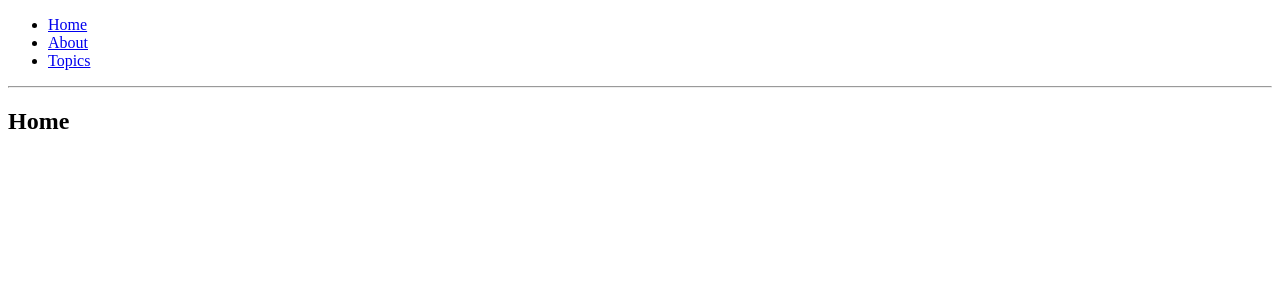
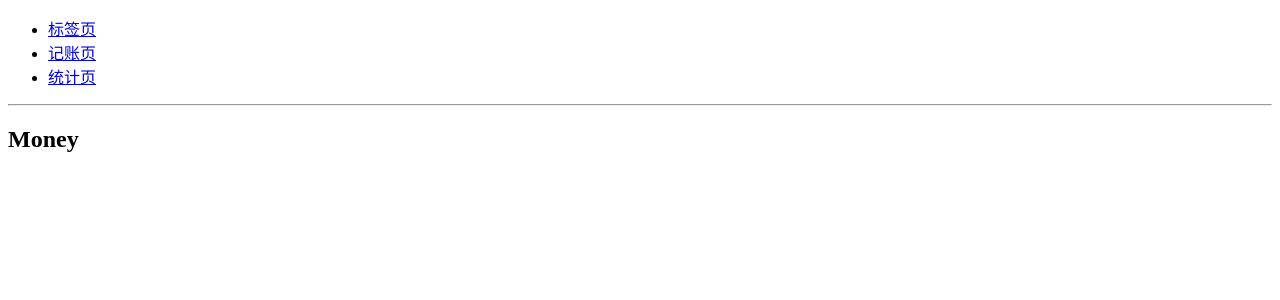
Before and after one commit to Crescent-zxy/MiaoMiao-Accounting, a React (Create React App) app: page /#/money in a window 1280 px wide. Shown: the top 300 px of the page. Built offline with nearby package versions, Linux system fonts and the light colour scheme.

Commit message:
HashRouter

```diff
--- a/src/App.tsx
+++ b/src/App.tsx
@@ -1,19 +1,39 @@
 import React from 'react';
 import {
-  BrowserRouter as Router,
-  Route,
-  Link
+  HashRouter as Router,
+  Route,Link,Redirect, Switch,
 } from 'react-router-dom'
 
-const Home = () => (
+const App = () => (
+  <Router>
+    <div>
+      <ul>
+        <li><Link to="/tags">标签页</Link></li>
+        <li><Link to="/money">记账页</Link></li>
+        <li><Link to="/statistics">统计页</Link></li>
+      </ul>
+
+      <hr/>
+      <Switch>
+        <Route path="/tags" component={Tags}/>
+        <Route path="/money" component={Money}/>
+        <Route path="/statistics" component={Statistics}/>
+        <Redirect exact path="/" to="/money" />
+        <Route component={NoMatch}/>
+      </Switch>
+    </div>
+  </Router>
+)
+
+const Tags = () => (
   <div>
-    <h2>Home</h2>
+    <h2>Tags</h2>
   </div>
 )
 
-const About = () => (
+const Money = () => (
   <div>
-    <h2>About</h2>
+    <h2>Money</h2>
   </div>
 )
 
@@ -23,9 +43,9 @@ const Topic = ({ match }) => (
   </div>
 )
 
-const Topics = ({ match }) => (
+const Statistics = ({ match }) => (
   <div>
-    <h2>Topics</h2>
+    <h2>Statistics</h2>
     <ul>
       <li>
         <Link to={`${match.url}/rendering`}>
@@ -51,22 +71,10 @@ const Topics = ({ match }) => (
   </div>
 )
 
-const App = () => (
-  <Router>
-    <div>
-      <ul>
-        <li><Link to="/">Home</Link></li>
-        <li><Link to="/about">About</Link></li>
-        <li><Link to="/topics">Topics</Link></li>
-      </ul>
-
-      <hr/>
-
-      <Route exact path="/" component={Home}/>
-      <Route path="/about" component={About}/>
-      <Route path="/topics" component={Topics}/>
-    </div>
-  </Router>
+const NoMatch = () => (
+  <div>
+    <h2>页面不存在</h2>
+  </div>
 )
 
 export default App;
```
